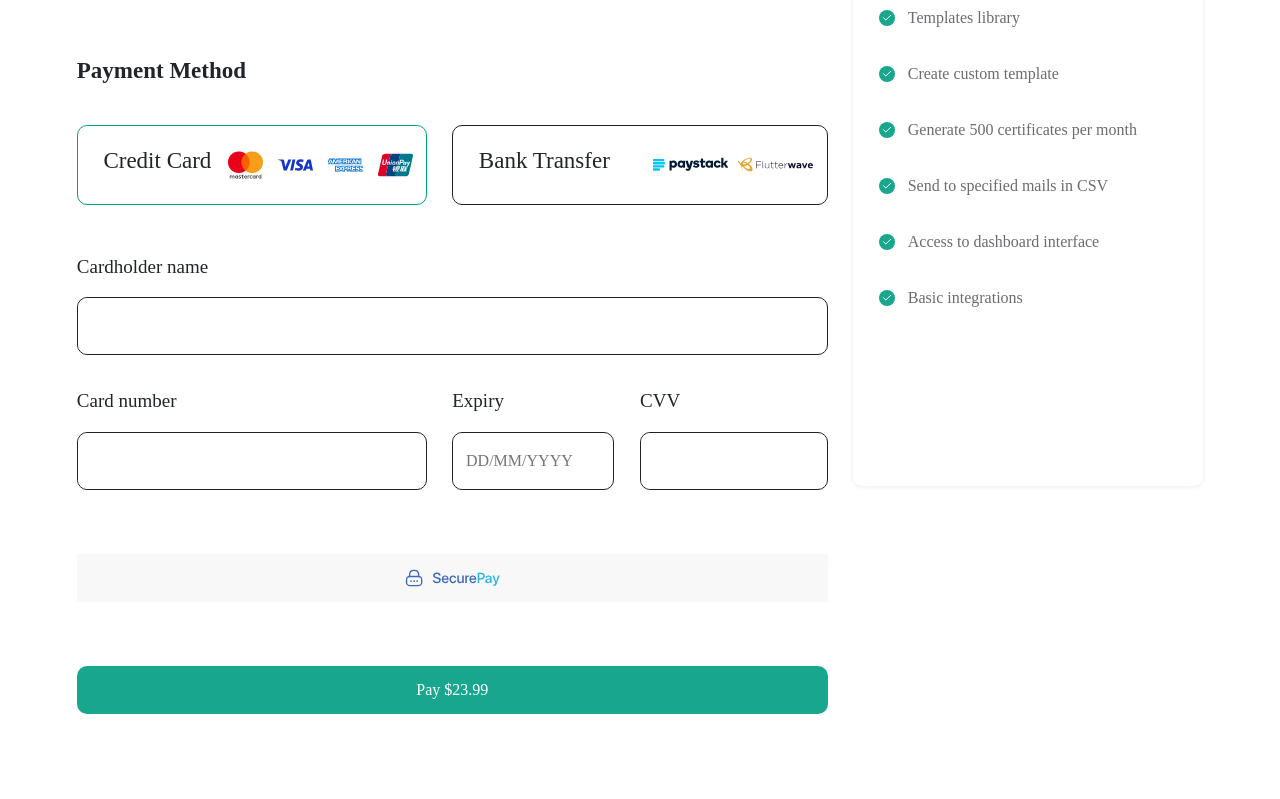
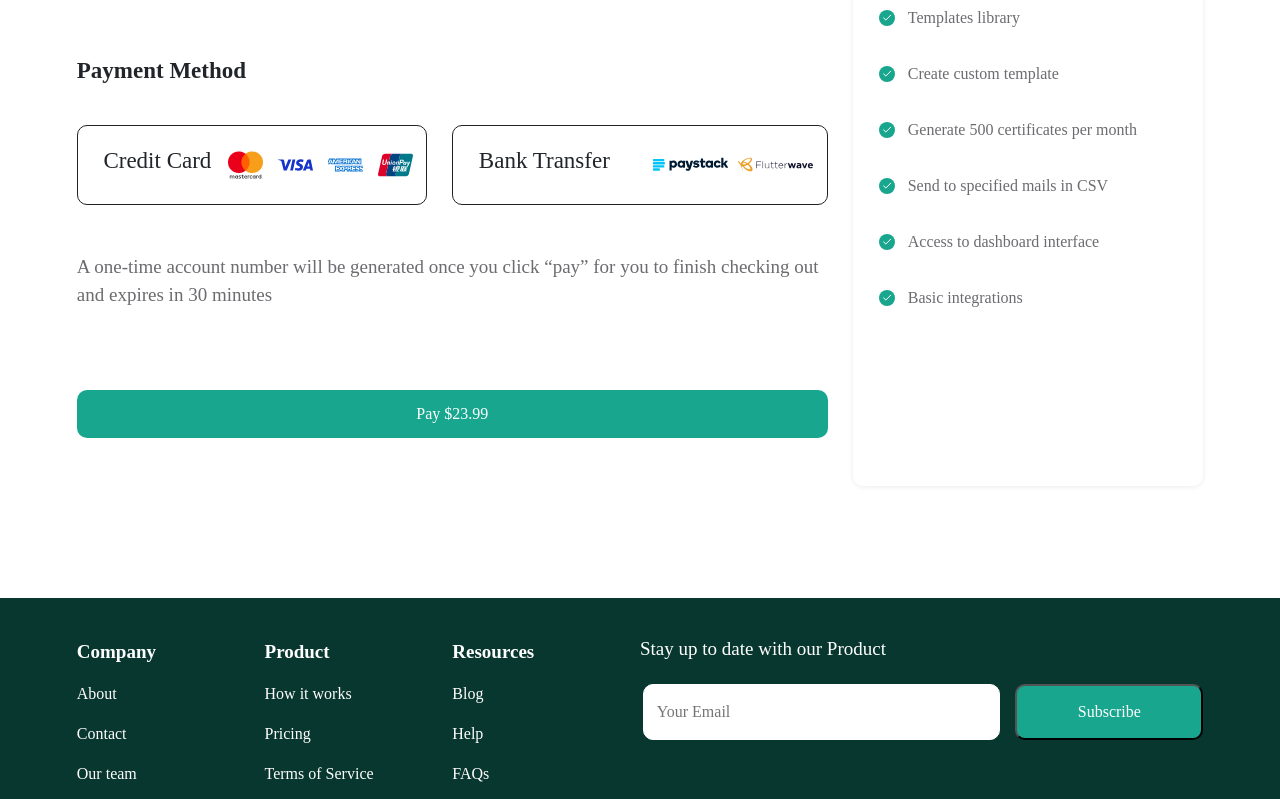
Before and after one commit to Osikena/hng-headlights-checkout, a React (Create React App) app: page / in a window 1280 px wide. Shown: the part 640-1439 px from the top of the page. Built offline with nearby package versions, Linux system fonts and the light colour scheme.

Commit message:
switch payment

```diff
--- a/src/components/CheckoutMainLeft.jsx
+++ b/src/components/CheckoutMainLeft.jsx
@@ -6,6 +6,7 @@ import Card from '../icons/Card.svg'
 import CheckoutMainLeftInput from './CheckoutMainLeftInput'
 import CheckoutMainLeftComp from './CheckoutMainLeftComp'
 import { useState } from 'react'
+import PaymentSwitch from './PaymentSwitch'
 
 function CheckoutMainLeft() {
 
@@ -28,6 +29,10 @@ function CheckoutMainLeft() {
   const [cvvCheck, setCvvCheck] = useState(false)
 
   const [icon, setIcon] = useState()
+
+  const [payment, setPayment] = useState(false)
+  const [paymentBorderCard, setPaymentBorderCard] = useState('1px solid #222222')
+  const [paymentBorderBank, setPaymentBorderBank] = useState('1px solid #222222')
 
   function firstNamef(value){
     setFirstName(value);
@@ -103,6 +108,18 @@ function CheckoutMainLeft() {
     }
   }
 
+  function switchPaymentCard(){
+    setPayment(true);
+    setPaymentBorderCard('1px solid #01AA6E');
+    setPaymentBorderBank('1px solid #222222');
+  }
+
+  function switchPaymentBank(){
+    setPayment(false);
+    setPaymentBorderCard('1px solid #222222');
+    setPaymentBorderBank('1px solid #01AA6E');
+  }
+
   return (
     <div className="col-xs-12 col-12-sm col-md-12 col-lg-8 col-lxl-8 col-xxl-8" id='CheckoutMainLeft-container'>
 
@@ -147,41 +164,24 @@ function CheckoutMainLeft() {
         <div className='row' id='CheckoutMainLeft-main-div-2-div-1'>
 
           <div className="col-xs-12 col-sm-12 col-md-6 col-lg-6 col-xl-6 col-xxl-6" id='CheckoutMainLeft-col-space-com'>
-            <CheckoutMainLeftComp text='Credit Card' icon1={CreditCard} space='1vw' border='1px solid #01AA6E' />
+            <CheckoutMainLeftComp text='Credit Card' icon1={CreditCard} space='1vw' border={paymentBorderCard}
+            paymentClick={switchPaymentCard} />
           </div>
 
           <div className="col-xs-12 col-sm-12 col-md-6 col-lg-6 col-xl-6 col-xxl-6" id='CheckoutMainLeft-col'>
-            <CheckoutMainLeftComp text='Bank Transfer' icon1={BankTransfer} border='1px solid #222222' />
+            <CheckoutMainLeftComp text='Bank Transfer' icon1={BankTransfer} border={paymentBorderBank}
+            paymentClick={switchPaymentBank} />
           </div>
 
         </div>
 
-        <CheckoutMainLeftInput label='Cardholder name' placeholder='' value={cardName} functions={e => cardNamef(e.target.value)}
-        class={cardNameCheck ? 'cardname-error' : 'cardname-ok'} />
+        {payment? <PaymentSwitch cardNameCheck={cardNameCheck} cardName={cardName} cardNamef={e => cardNamef(e.target.value)}
+        cardNumberCheck={cardNumberCheck} cardNumber={cardNumber} cardNumberf={e => cardNumberf(e.target.value)} icon={icon}
+        expiry={expiry} expiryf={e => expiryf(e.target.value)} expiryCheck={expiryCheck}
+        cvv={cvv} cvvf={e => cvvf(e.target.value)} cvvCheck={cvvCheck}
+        SecurePay={SecurePay} /> : <p id='PaymentSwitch-text'>A one-time account number will be generated once you click “pay” for you to finish
+          checking out and expires in 30 minutes</p>}
 
-        <div className='row gx-5' id='CheckoutMainLeft-main-div-2-div-2'>
-
-          <div className="col-xs-12 col-sm-12 col-md-12 col-lg-6 col-xl-6 col-xxl-6" id='CheckoutMainLeft-col-space'>
-            <CheckoutMainLeftInput label='Card number' placeholder='' class={cardNumberCheck ? 'cardnumber-error' : 'cardnumber-ok'}
-            value={cardNumber} functions={e => cardNumberf(e.target.value)} icon={icon} />
-          </div>
-
-          <div className="col-xs-12 col-sm-12 col-md-6 col-lg-3 col-xl-3 col-xxl-3" id='CheckoutMainLeft-col-space-com'>
-            <CheckoutMainLeftInput label='Expiry' placeholder='DD/MM/YYYY' value={expiry} functions={e => expiryf(e.target.value)}
-            class={expiryCheck ? 'expiry-error' : 'expiry-ok'} />
-          </div>
-
-          <div className="col-xs-12 col-sm-12 col-md-6 col-lg-3 col-xl-3 col-xxl-3" id='CheckoutMainLeft-col'>
-            <CheckoutMainLeftInput label='CVV' placeholder='' value={cvv} functions={e => cvvf(e.target.value)}
-            class={cvvCheck ? 'cvv-error' : 'cvv-ok'} />
-          </div>
-
-        </div>
-
-      </div>
-
-      <div id='CheckoutMainLeft-icon-div'>
-        <img src={SecurePay} alt="SecurePay" id='CheckoutMainLeft-icon' />
       </div>
 
       <button id='CheckoutMainLeft-btn'>Pay $23.99</button>
--- a/src/components/CheckoutMainLeftComp.jsx
+++ b/src/components/CheckoutMainLeftComp.jsx
@@ -2,7 +2,8 @@ import 'bootstrap/dist/css/bootstrap.min.css'
 
 function CheckoutMainLeftComp(props) {
   return (
-    <div id='CheckoutMainLeftComp-main' style={{ border: props.border, borderRadius: '10px'}}>
+    <div id='CheckoutMainLeftComp-main' style={{ border: props.border, borderRadius: '10px', cursor: 'pointer'}}
+    onClick={props.paymentClick}>
       <h4 id='CheckoutMainLeftComp-text'>{props.text}</h4>
       <img src={props.icon1} alt={props.icon1} />
     </div>
--- /dev/null
+++ b/src/components/PaymentSwitch.jsx
@@ -0,0 +1,38 @@
+import 'bootstrap/dist/css/bootstrap.min.css'
+import CheckoutMainLeftInput from './CheckoutMainLeftInput'
+
+function PaymentSwitch(props) {
+  return (
+    <div className="container-fluid" id='PaymentSwitch-main'>
+
+        <CheckoutMainLeftInput label='Cardholder name' placeholder='' value={props.cardName} functions={props.cardNamef}
+            class={props.cardNameCheck ? 'cardname-error' : 'cardname-ok'} />
+
+        <div className='row gx-5' id='CheckoutMainLeft-main-div-2-div-2'>
+
+          <div className="col-xs-12 col-sm-12 col-md-12 col-lg-6 col-xl-6 col-xxl-6" id='CheckoutMainLeft-col-space'>
+            <CheckoutMainLeftInput label='Card number' placeholder='' class={props.cardNumberCheck ? 'cardnumber-error' : 'cardnumber-ok'}
+            value={props.cardNumber} functions={props.cardNumberf} icon={props.icon} />
+          </div>
+
+          <div className="col-xs-12 col-sm-12 col-md-6 col-lg-3 col-xl-3 col-xxl-3" id='CheckoutMainLeft-col-space-com'>
+            <CheckoutMainLeftInput label='Expiry' placeholder='DD/MM/YYYY' value={props.expiry} functions={props.expiryf}
+            class={props.expiryCheck ? 'expiry-error' : 'expiry-ok'} />
+          </div>
+
+          <div className="col-xs-12 col-sm-12 col-md-6 col-lg-3 col-xl-3 col-xxl-3" id='CheckoutMainLeft-col'>
+            <CheckoutMainLeftInput label='CVV' placeholder='' value={props.cvv} functions={props.cvvf}
+            class={props.cvvCheck ? 'cvv-error' : 'cvv-ok'} />
+          </div>
+
+        </div>
+
+        <div id='CheckoutMainLeft-icon-div'>
+          <img src={props.SecurePay} alt="SecurePay" id='CheckoutMainLeft-icon' />
+        </div>
+
+    </div>
+  )
+}
+
+export default PaymentSwitch
--- a/src/pagescss/CheckoutPage.css
+++ b/src/pagescss/CheckoutPage.css
@@ -162,6 +162,18 @@
     display: flex;
     margin-top: 6vh;
     margin-bottom: 5vh;
+}
+#PaymentSwitch-main{
+    margin: 0px;
+    padding: 0px;
+}
+#PaymentSwitch-text{
+    text-align: start;
+    font-family: 'Work Sans';
+    font-style: normal;
+    font-weight: 500;
+    font-size: 19px;
+    color: #6C6C70;
 }
 
 #CheckoutMainLeft-col-space-com{
--- a/src/pagesresponsivecss/CheckoutPageResponsive.css
+++ b/src/pagesresponsivecss/CheckoutPageResponsive.css
@@ -78,6 +78,9 @@
     }
     #CheckoutMainLeftInput-label{
         font-size: 16px;
+    }
+    #CheckoutMainLeft-main-div-2-div-1{
+        margin-bottom: 2vh;
     }
     #CheckoutMainLeft-main-div-2-div-2{
         margin-bottom: 0vh;
@@ -251,6 +254,9 @@
     }
     #CheckoutMainLeftComp-text{
         font-size: 16px;
+    }
+    #CheckoutMainLeft-main-div-2-div-1{
+        margin-bottom: 2vh;
     }
     #CheckoutMainLeft-main-div-2-div-2{
         margin-bottom: 0vh;
@@ -493,6 +499,18 @@
         display: flex;
         margin-top: 6vh;
         margin-bottom: 5vh;
+    }
+    #PaymentSwitch-main{
+        margin: 0px;
+        padding: 0px;
+    }
+    #PaymentSwitch-text{
+        text-align: start;
+        font-family: 'Work Sans';
+        font-style: normal;
+        font-weight: 500;
+        font-size: 19px;
+        color: #6C6C70;
     }
 
     #CheckoutMainLeft-col-space{
```
